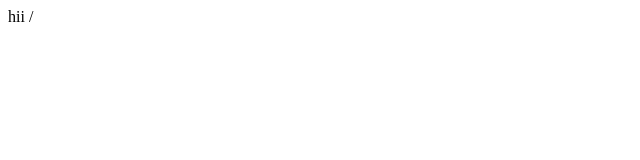
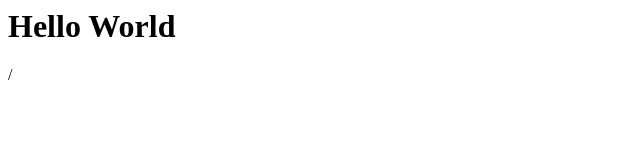
Before and after one commit to AdwaidDineshIntern/jenkinstest, a plain HTML site: page index.html in a window 1280 px wide. Shown: the whole page, without its empty margins (0-640 px from the left). Drawn offline with Linux system fonts and the light colour scheme.

Commit message:
Update and rename home.html to index.html

```diff
--- a/home.html
+++ b/index.html
@@ -1,6 +1,6 @@
 <html>
 <body>
-hii
+<h1>Hello World</h1>
 
 </body>
 /<html>
```
